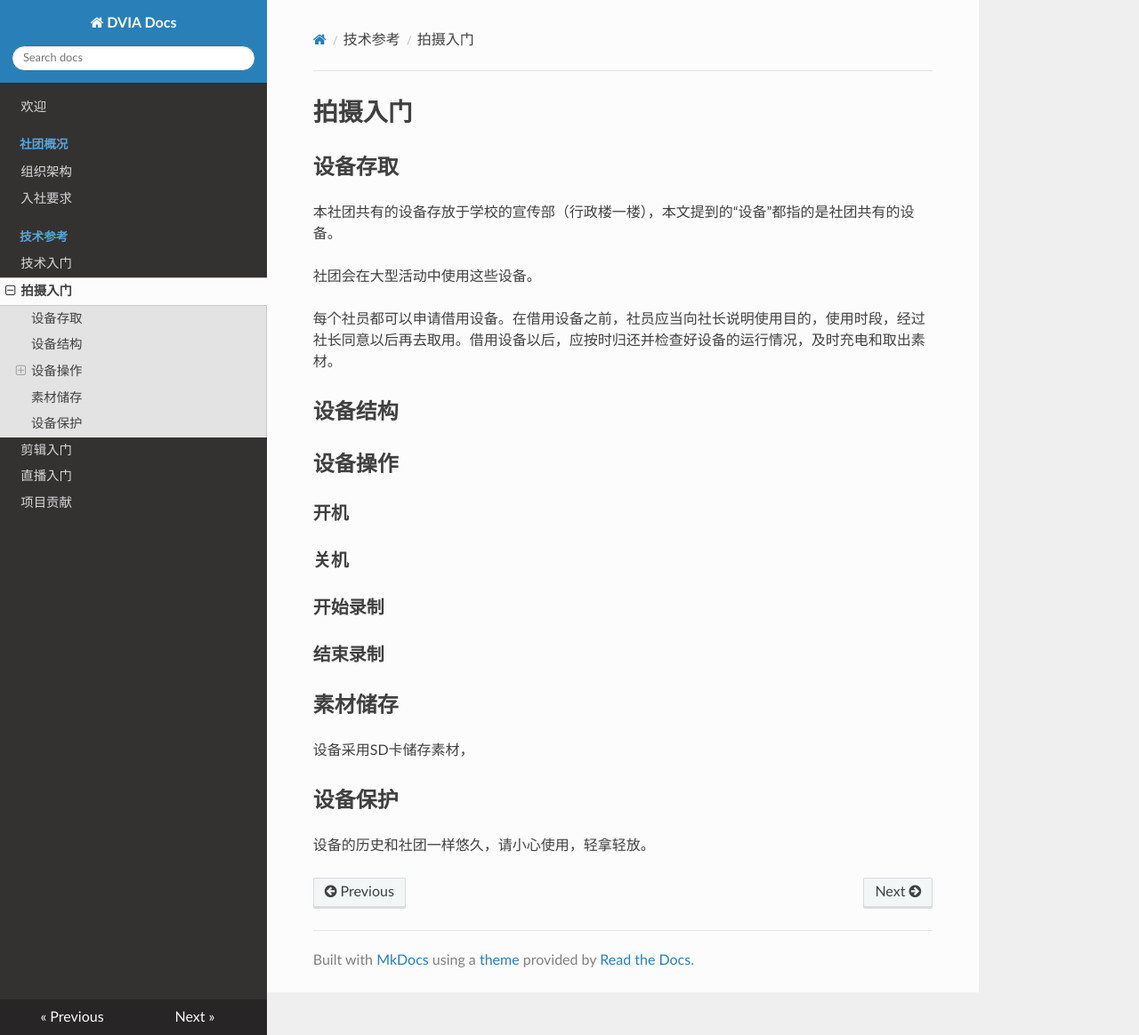
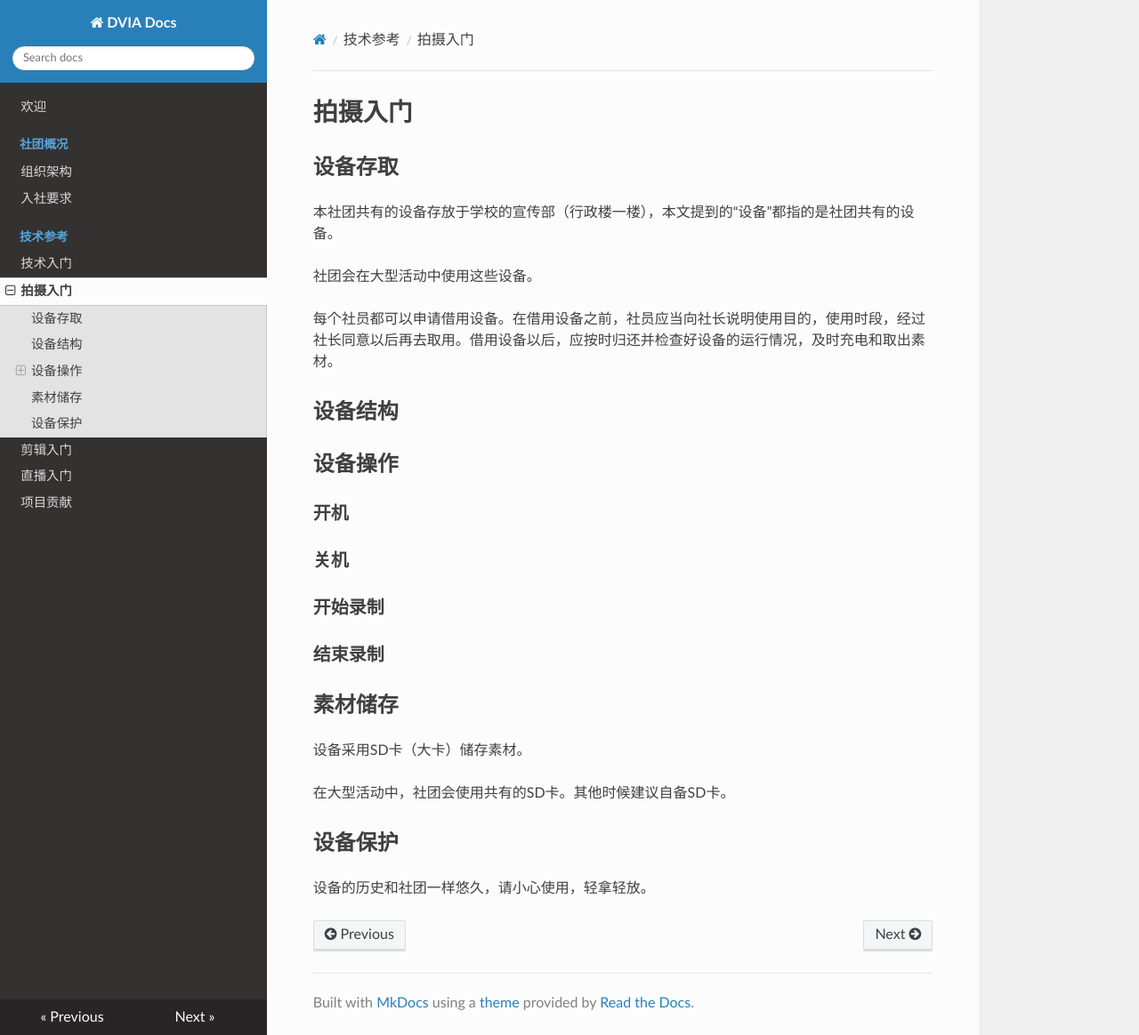
Before and after one commit to Github-DVIA/DVIA, an MkDocs documentation site: the page built from docs/basicdv.md, in a window 1280 px wide and 1164 px high. Shown: the whole window at 89% size. Built offline with MkDocs 1.6.1, drawn with Linux system fonts in a browser that asks for light colours; nearby versions of some CDN libraries.

Commit message:
update basicdv.md

```diff
--- a/docs/basicdv.md
+++ b/docs/basicdv.md
@@ -22,7 +22,9 @@
 
 ## 素材储存
 
-设备采用SD卡储存素材，
+设备采用SD卡（大卡）储存素材。
+
+在大型活动中，社团会使用共有的SD卡。其他时候建议自备SD卡。
 
 ## 设备保护
 
```
